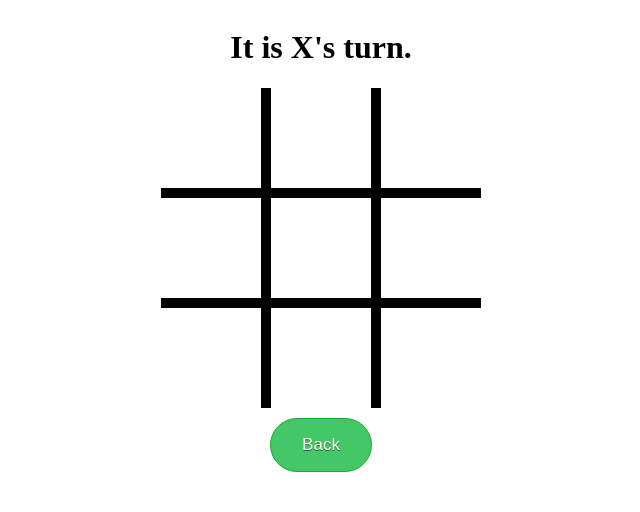
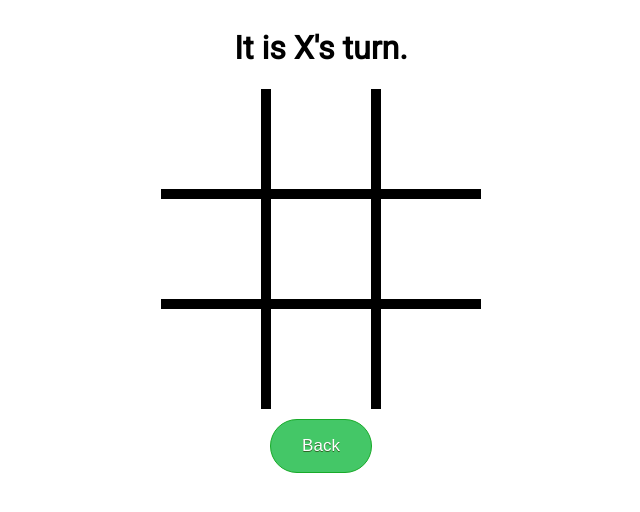
Before and after one commit to mcglonelevi/TicTacToe, a React (Create React App) app: page / in a window 1280 px wide. Shown: the top 512 px of the page, without its empty margins (319-959 px from the left). Built offline with nearby package versions, Linux system fonts and the light colour scheme.

Commit message:
refine font styles a bit

```diff
--- a/public/index.html
+++ b/public/index.html
@@ -15,6 +15,8 @@
       user's mobile device or desktop. See https://developers.google.com/web/fundamentals/web-app-manifest/
     -->
     <link rel="manifest" href="%PUBLIC_URL%/manifest.json" />
+    <link rel="preconnect" href="https://fonts.gstatic.com">
+    <link href="https://fonts.googleapis.com/css2?family=Roboto&display=swap" rel="stylesheet">
     <!--
       Notice the use of %PUBLIC_URL% in the tags above.
       It will be replaced with the URL of the `public` folder during the build.
--- a/src/App.css
+++ b/src/App.css
@@ -1,6 +1,10 @@
 :root {
   --tile-size: 100px;
   --gap-size: 10px;
+}
+
+* {
+  font-family: 'Roboto', sans-serif;
 }
 
 .App {
```
